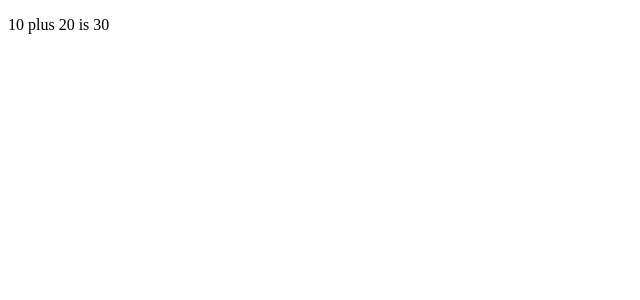
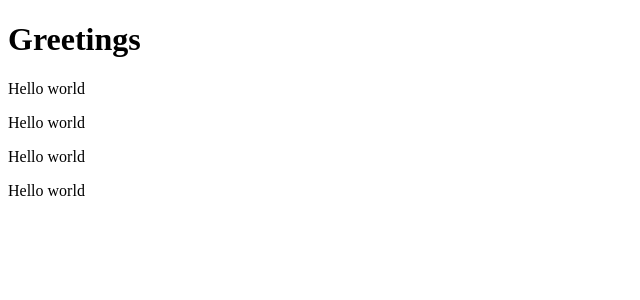
Before and after one commit to vaneesa-hrr/Curso-React, a React (Vite) app in the folder part1/: page / in a window 1280 px wide. Shown: the top 300 px of the page, without its empty margins (0-640 px from the left). Built offline with nearby package versions, Linux system fonts and the light colour scheme.

Commit message:
renderizar componentes

```diff
--- a/part1/src/App.jsx
+++ b/part1/src/App.jsx
@@ -1,16 +1,22 @@
-import React from 'react';
+const Hello = () => {
+  return (
+    <div>
+      <p>Hello world</p>
+    </div>
+  )
+}
+
 const App = () => {
-  const now = Date();
-  const a = 10;
-  const b = 20;
-  console.log(now, a + b);
-  return React.createElement(
-    'div',
-    null,
-    React.createElement(
-      'p', null, a, ' plus ', b, ' is ', a + b
-    )
+  return (
+    <div>
+      <h1>Greetings</h1>
+
+      <Hello />
+      <Hello />
+      <Hello />
+      <Hello />
+    </div>
   )
-};
+}
 
 export default App;
```
